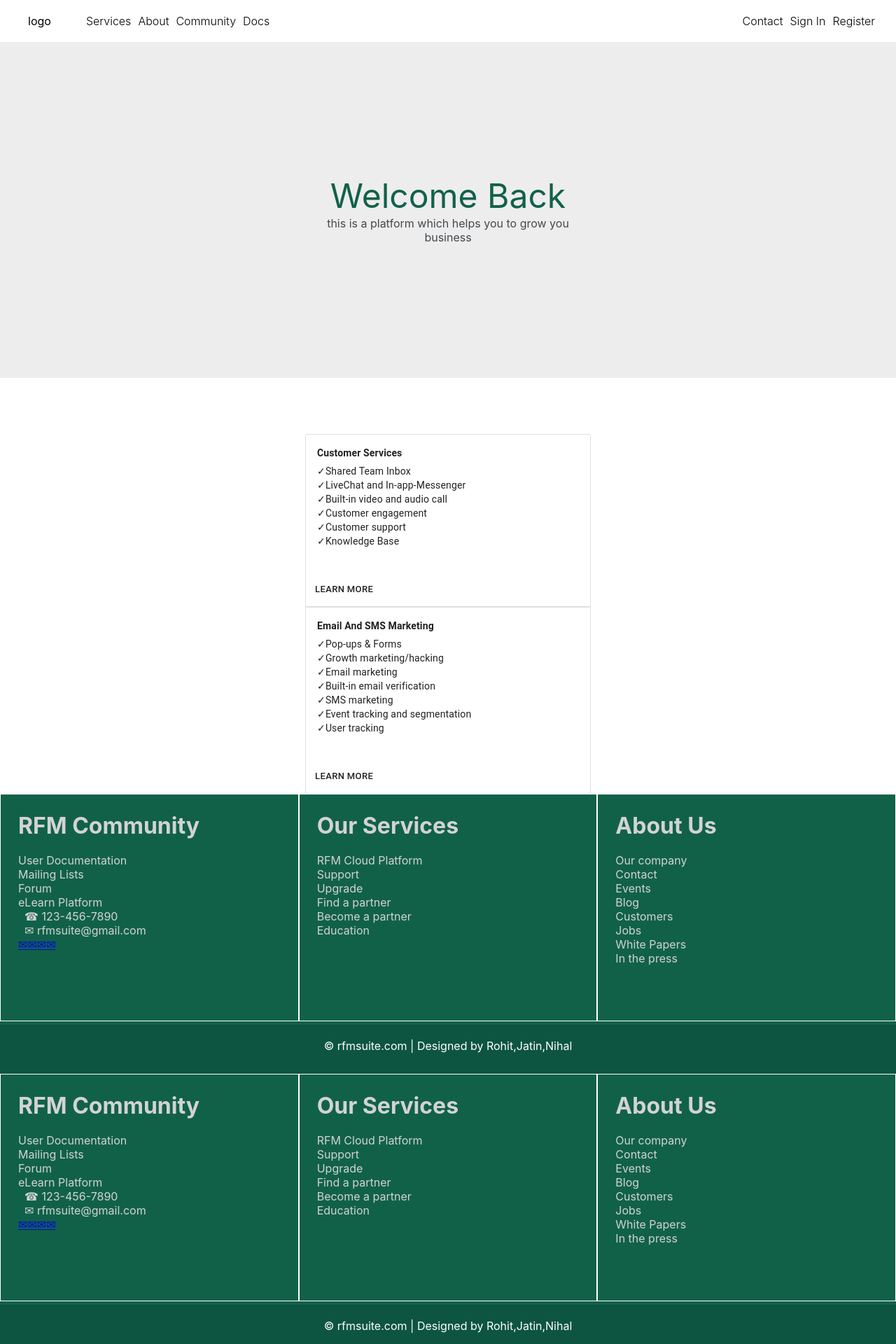
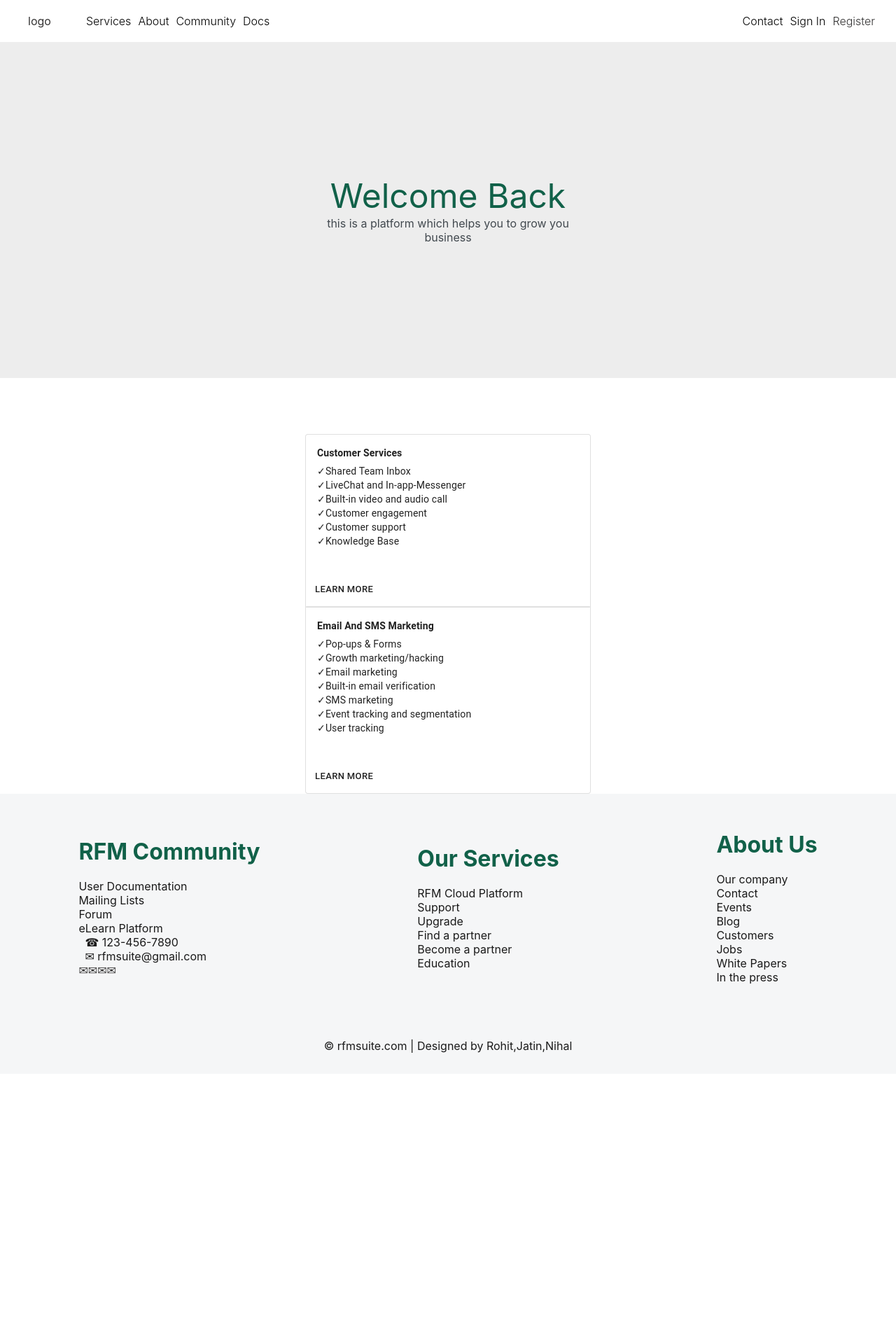
Before and after one commit to Rohitcoolkashyap/rfm-client, a React (Create React App) app: page / in a window 1280 px wide. Shown: the top 1920 px of the page at 70% size. After the commit the page ends 1534 px from the top, so only its background shows below. Built offline with nearby package versions, Linux system fonts and the light colour scheme.

Commit message:
add signup

```diff
--- a/package.json
+++ b/package.json
@@ -11,6 +11,7 @@
     "node-sass": "^4.14.1",
     "react": "^16.13.1",
     "react-dom": "^16.13.1",
+    "react-router-dom": "^5.2.0",
     "react-scripts": "3.4.3"
   },
   "scripts": {
--- a/src/App.js
+++ b/src/App.js
@@ -3,16 +3,21 @@ import "./App.scss";
 import Header from "./components/header/Header";
 import Main from "./components/mainContent/Main";
 import Footer from "./components/Footer/Footer";
+import { BrowserRouter as Router, Route, Switch } from "react-router-dom";
+import SignUp from "./components/SignUp/SignUp";
 function App() {
   return (
     <div className="App">
-
-      <Header />
-      <Main />
-      <Footer/>
-
-	  <Footer/>
-
+      <Router>
+        <Header />
+        <Switch>
+          <Route path="/" exact>
+            <Main />
+            <Footer />
+          </Route>
+          <Route path="/signup" exact component={SignUp}></Route>
+        </Switch>
+      </Router>
     </div>
   );
 }
--- a/src/components/header/Header.js
+++ b/src/components/header/Header.js
@@ -1,14 +1,15 @@
 import React from "react";
-
+import { Link } from "react-router-dom";
 
 export default function Header() {
-
   return (
     <div className="header">
       {/* header left*/}
 
       <div className="header__left">
+        <Link to="/">
           <div className="header__logo">logo</div>
+        </Link>
 
         <ul className="header__left__nav">
           <li className="header__left__nav__list">Services</li>
@@ -26,11 +27,11 @@ export default function Header() {
         <ul className="header__right__nav">
           <li className="header__right__nav__list">Contact</li>
           <li className="header__right__nav__list">Sign In</li>
-            <>
-              <li className="header__right__nav__list">Register</li>
-            </>
+          <li className="header__right__nav__list">
+            <Link to="/signup">Register</Link>
+          </li>
         </ul>
       </div>
     </div>
-  )
+  );
 }
--- a/src/sass/Footer/Footer.scss
+++ b/src/sass/Footer/Footer.scss
@@ -1,24 +1,21 @@
-.footer{
-    background: #116149;
-    color: #d3d3d3;
-    height:400px;
+.footer {
+  height: 400px;
   position: relative;
+  background-color: #f5f6f7;
+  color: #1a1a1a;
 }
-.footer .footer-content{
+.footer .footer-content {
+  width: 100%;
   height: 325px;
   display: flex;
-
+  align-items: center;
+  justify-content: space-around;
 }
-.footer .footer-content .footer-section{
-    flex: 1;
-    padding:25px;
-    border: 1px solid white;
-
+.footer .footer-content .footer-section {
+  padding: 25px;
 }
 
-.footer .footer-bottom{
-    background: #01271c36;
-    color: #fff;
+.footer .footer-bottom {
   height: 50px;
   width: 100%;
   text-align: center;
@@ -27,7 +24,7 @@
   left: 0px;
   padding-top: 20px;
 }
-.fa-facebook{
-background: #3B5998;
-  color: white;
+
+.logo-text {
+  color: #116149;
 }
--- a/src/sass/header/header.scss
+++ b/src/sass/header/header.scss
@@ -2,6 +2,10 @@ $weight: 350;
 
 ul {
   list-style: none;
+}
+a {
+  text-decoration: none;
+  color: rgb(53, 52, 52);
 }
 .flexbox {
   display: flex;
@@ -10,7 +14,7 @@ ul {
 }
 .header {
   background-color: #ffffff;
-//   margin-bottom: 60px;
+  //   margin-bottom: 60px;
   position: -webkit-sticky; /* Safari */
   position: sticky;
   top: 0;
```
Also changed, not shown: 1 other file (tests, documents, lock files or other folders). Lines whose indentation alone changed are shown as unchanged.
